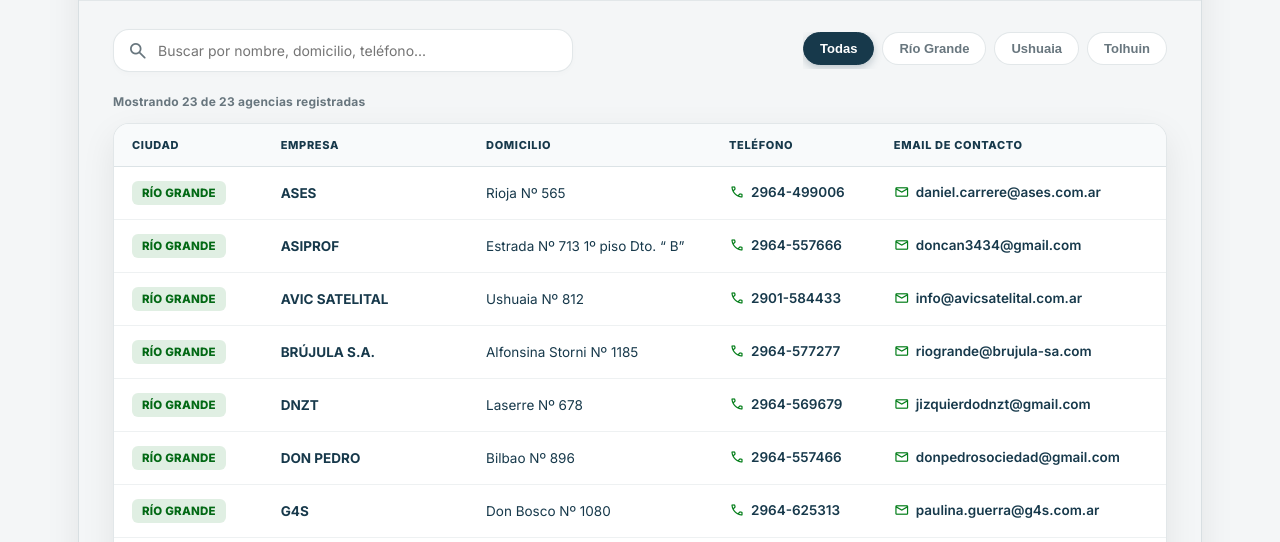
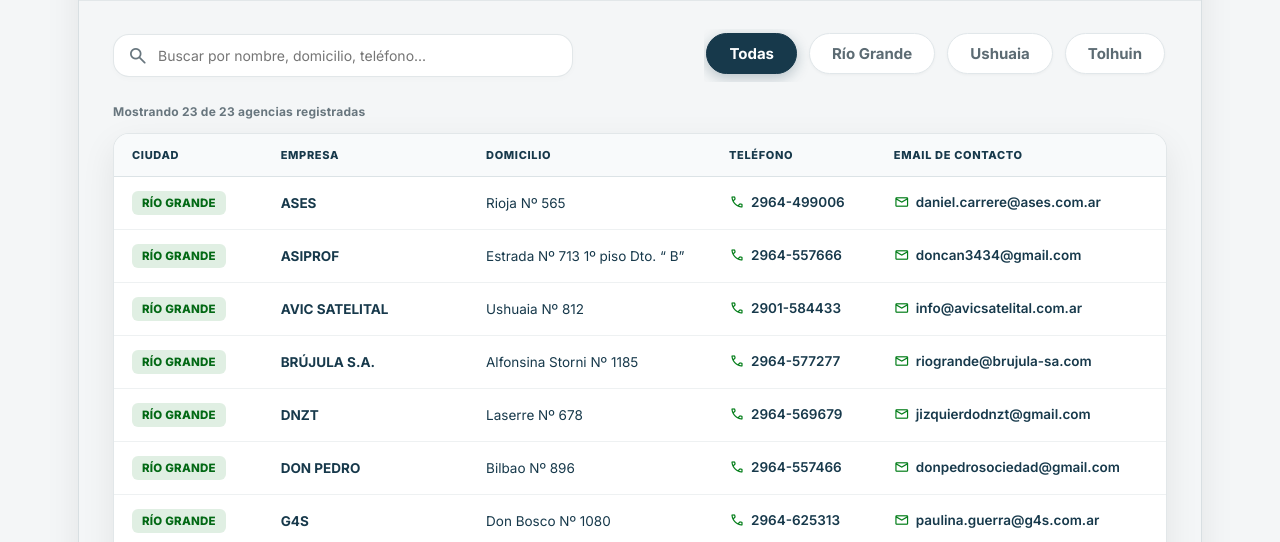
Before and after one commit to policiatierradelfuego/agencias, a plain HTML site: page index.html in a window 1280 px wide. Shown: the part 258-800 px from the top of the page. Drawn offline with nearby package versions, Linux system fonts and the light colour scheme.

Commit message:
style: update city filter pill buttons to match design screenshot

```diff
--- a/css/styles.css
+++ b/css/styles.css
@@ -209,36 +209,39 @@ html, body {
 
 .pdtf-city-pills {
   display: flex;
-  gap: 8px;
+  align-items: center;
+  gap: 12px;
   overflow-x: auto;
-  padding-bottom: 4px;
+  padding: 4px 2px 8px;
   -webkit-overflow-scrolling: touch;
 }
 
 .pdtf-pill-btn {
   white-space: nowrap;
-  padding: 8px 16px;
+  padding: 10px 22px;
   border-radius: 999px;
-  font-size: 13px;
+  font-family: inherit;
+  font-size: 15px;
   font-weight: 700;
-  color: var(--pdtf-muted);
-  background: #fff;
-  border: 1px solid var(--pdtf-line);
+  color: #5c6b73;
+  background: #ffffff;
+  border: 1.5px solid #e1e7ea;
   cursor: pointer;
-  transition: var(--pdtf-transition);
+  outline: none;
+  transition: all 0.2s cubic-bezier(0.4, 0, 0.2, 1);
+  box-shadow: 0 1px 3px rgba(0, 0, 0, 0.04);
 }
 
 .pdtf-pill-btn:hover {
   color: var(--pdtf-blue);
   border-color: var(--pdtf-blue);
-  transform: translateY(-1px);
 }
 
 .pdtf-pill-btn.is-active {
-  background: var(--pdtf-blue);
-  color: #fff;
-  border-color: var(--pdtf-blue);
-  box-shadow: 0 3px 8px rgba(23, 57, 75, 0.25);
+  background: #17394b;
+  color: #ffffff;
+  border-color: #17394b;
+  box-shadow: 0 4px 14px rgba(23, 57, 75, 0.28);
 }
 
 /* Contador de estadísticas */
```
